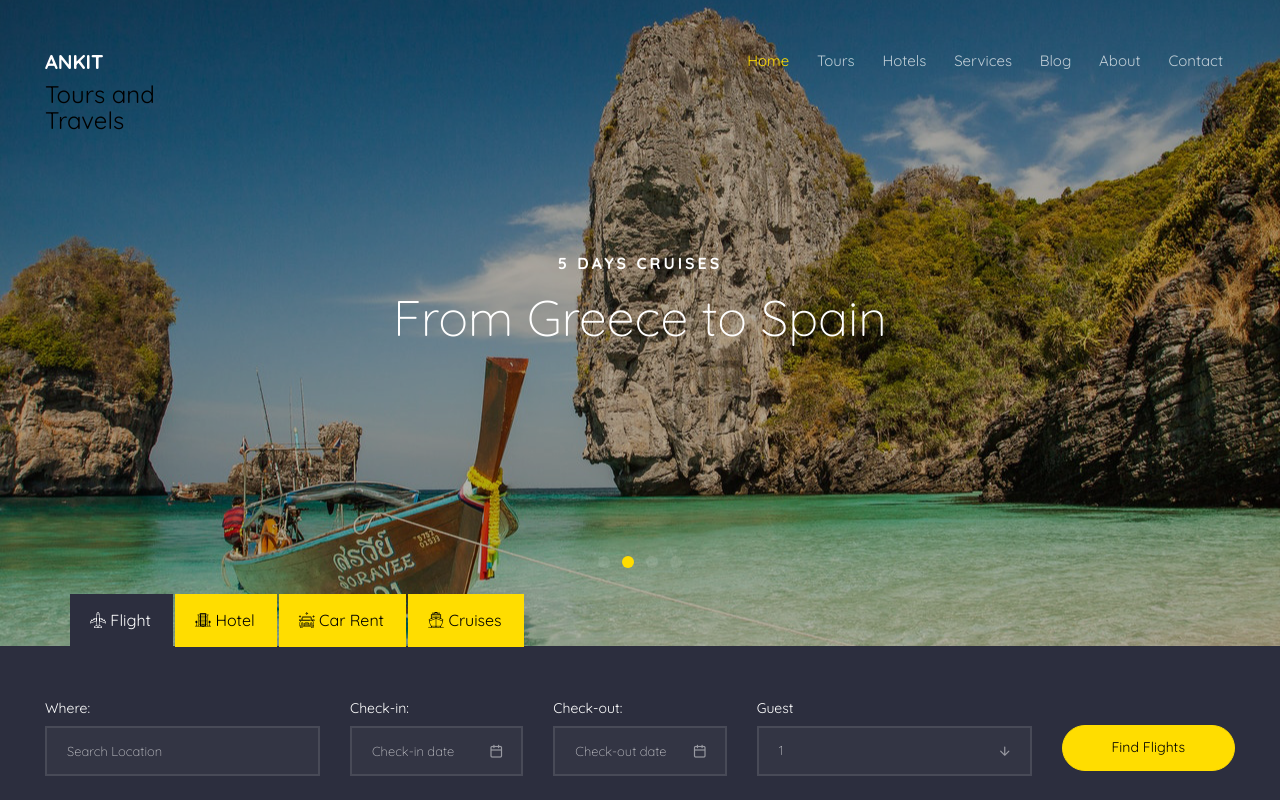
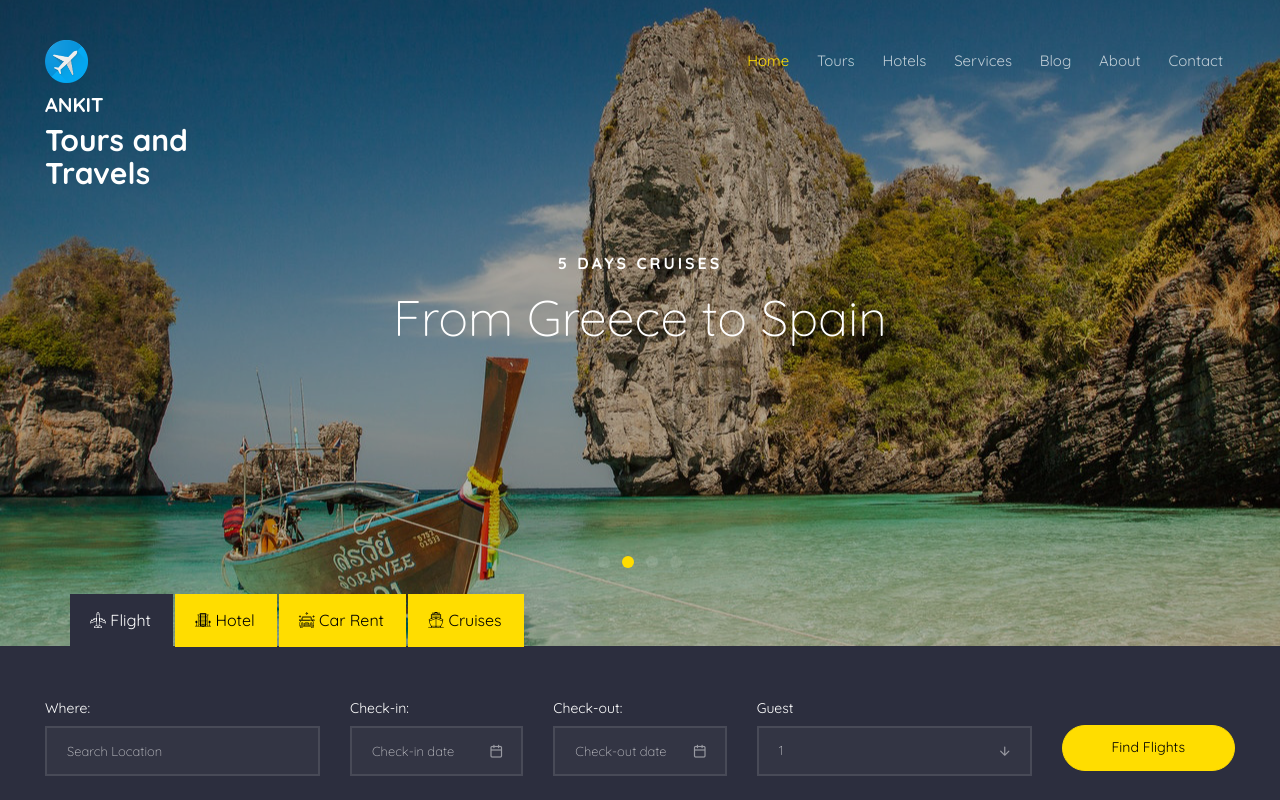
Before and after one commit to AnkitRikame/TravelsWebsite, a plain HTML site: page ToursandTravels/index.html in a window 1280 px wide. Shown: the top 800 px of the page. Drawn offline with Linux system fonts and the light colour scheme; files whose address does not match are found by name.

Commit message:
Update index.html

```diff
--- a/ToursandTravels/index.html
+++ b/ToursandTravels/index.html
@@ -65,8 +65,9 @@
 				<div class="container-fluid">
 					<div class="row">
 						<div class="col-xs-2">
+							<img src="images/logo.png" id="log"/>
 							<div id="colorlib-logo"><a href="index.html">Ankit</a></div>
-							<h3>Tours and Travels</h3>
+							<h3 class="txtcolor">Tours and Travels</h3>
 						</div>
 						<div class="col-xs-10 text-right menu-1">
 							<ul>
```
